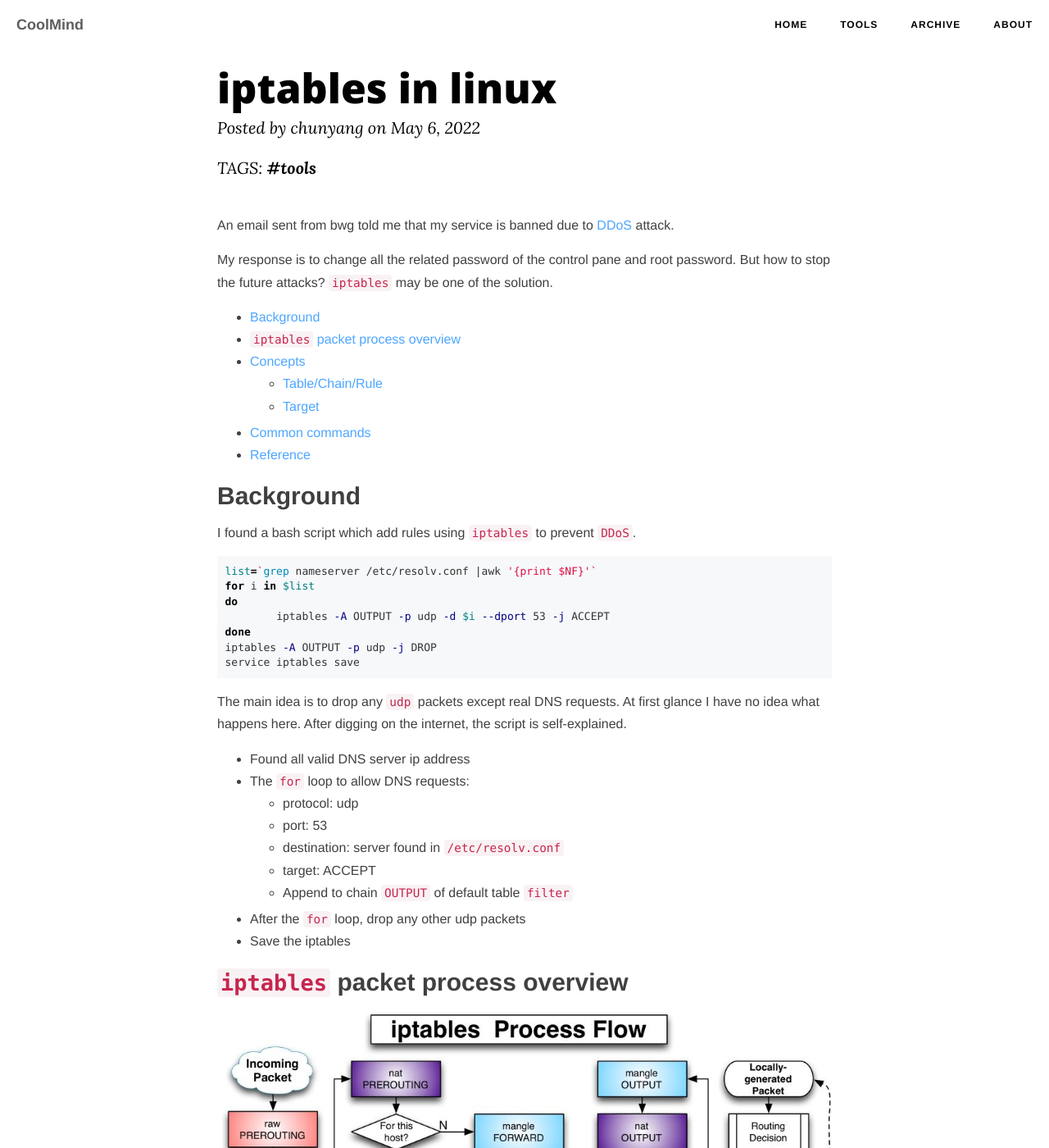
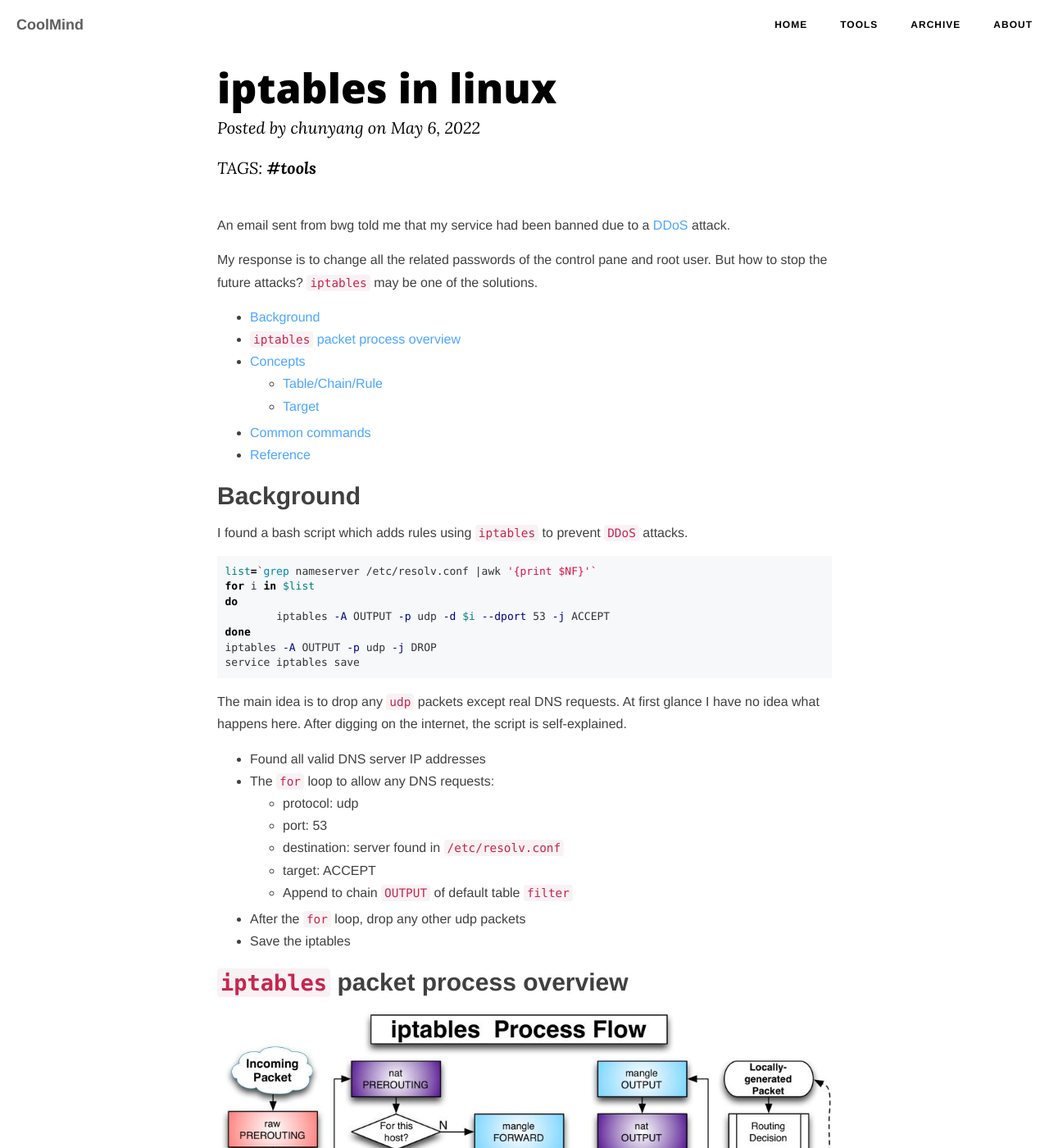
Before and after one commit to chunyang-wen/chunyang-wen.github.io, a Jekyll site: the page built from _posts/2022/2022-05-06-iptables.md, in a window 1280 px wide and 1400 px high. Shown: the whole window at 82% size. Built offline with Jekyll 4.4.1, drawn with Linux system fonts in a browser that asks for light colours; comment, search, counter and statistics services are not loaded; some of the changed text lies outside the part shown.

Commit message:
update: grammar error

````diff
--- a/_posts/2022/2022-05-06-iptables.md
+++ b/_posts/2022/2022-05-06-iptables.md
@@ -5,11 +5,12 @@ categories: [blog, tools]
 tags: [tools]
 ---
 
-An email sent from bwg told me that my service is banned due to
-[DDoS](https://en.wikipedia.org/wiki/Denial-of-service_attack#Distributed_attack) attack.
+An email sent from bwg told me that my service had been banned due to a
+[DDoS](https://en.wikipedia.org/wiki/Denial-of-service_attack#Distributed_attack)
+attack.
 
-My response is to change all the related password of the control pane and root password. But
-how to stop the future attacks? `iptables` may be one of the solution.
+My response is to change all the related passwords of the control pane and root
+user. But how to stop the future attacks? `iptables` may be one of the solutions.
 
 + toc
 {:toc}
@@ -17,7 +18,7 @@ how to stop the future attacks? `iptables` may be one of the solution.
 
 ## Background
 
-I found a bash script which add rules using `iptables` to prevent `DDoS`.
+I found a bash script which adds rules using `iptables` to prevent `DDoS` attacks.
 
 ```bash
 list=`grep nameserver /etc/resolv.conf |awk '{print $NF}'`
@@ -33,8 +34,8 @@ The main idea is to drop any `udp` packets except real DNS requests. At first
 glance I have no idea what happens here. After digging on the internet, the
 script is self-explained.
 
-+ Found all valid DNS server ip address
-+ The `for` loop to allow DNS requests:
++ Found all valid DNS server IP addresses
++ The `for` loop to allow any DNS requests:
   + protocol: udp
   + port: 53
   + destination: server found in `/etc/resolv.conf`
@@ -69,7 +71,7 @@ Usually there are four tables:
   + FORWARD
   + OUTPUT
   + POSTROUTING
-+ raw: Highest priority
++ raw: highest priority
   + PREROUTING
   + OUTPUT
 
````
Also changed, not shown: other parts of _posts/2022/2022-05-06-iptables.md (+2 -1 lines).
